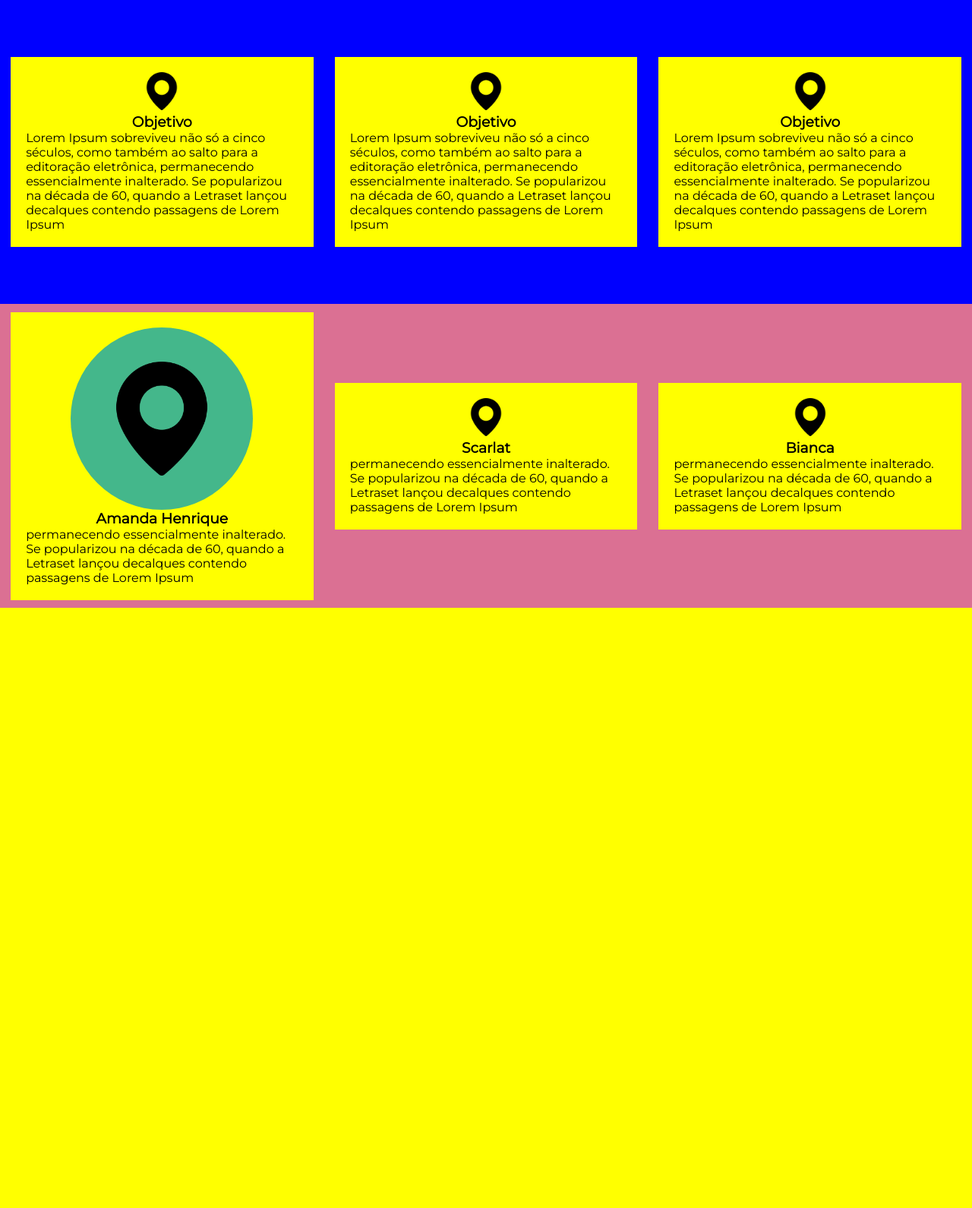
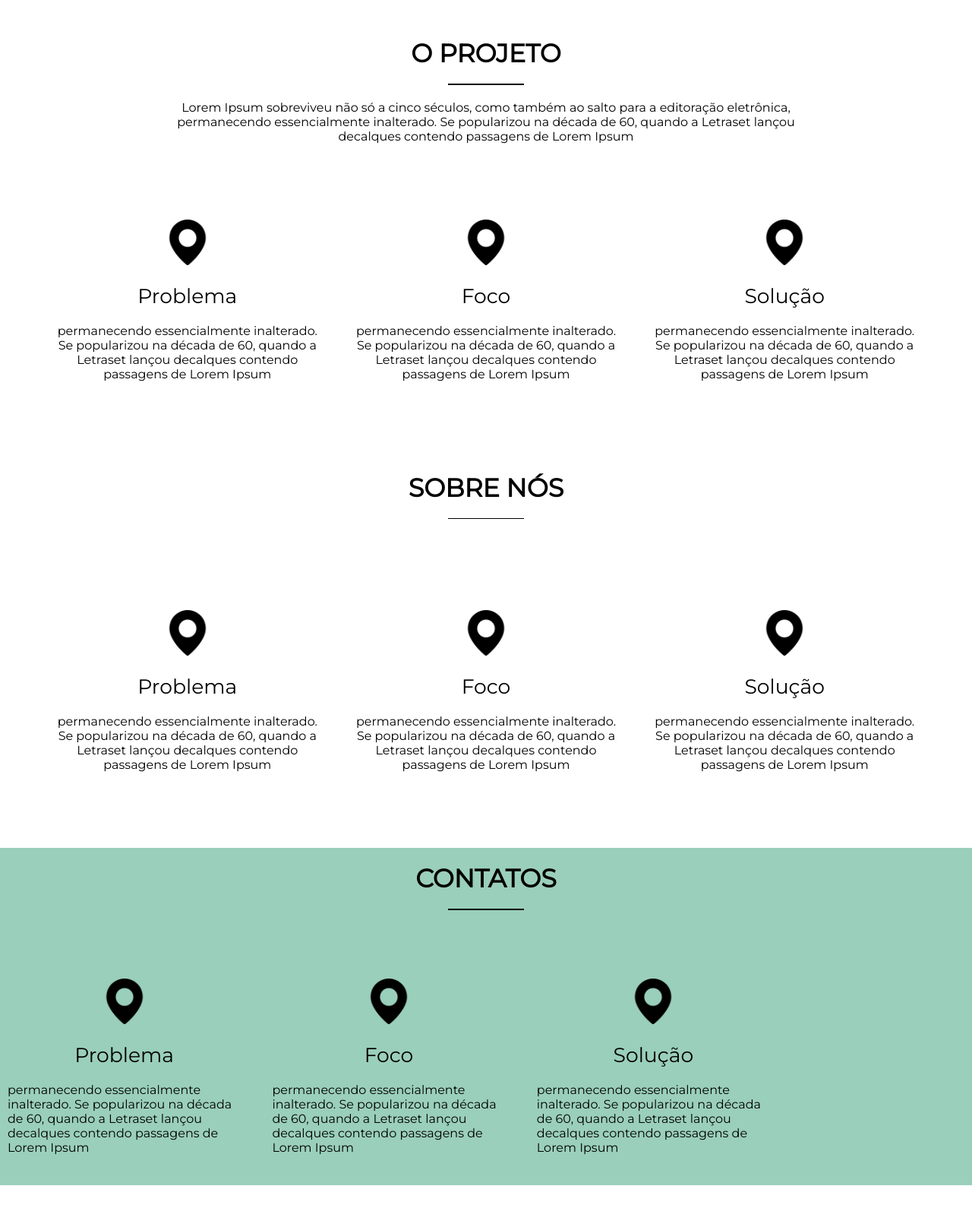
Before and after one commit to AmandaHenrique/demoday-django, a Django app: page / in a window 1280 px wide. Shown: the part 80-1670 px from the top of the page at 76% size. Before the commit the page ends 880 px from the top, so only its background shows below. Run offline with Django 3.2, Linux system fonts and the light colour scheme.

Commit message:
Adicao de secoes que compoem a estrutura e reponsividade

```diff
--- a/app/static/responsive.css
+++ b/app/static/responsive.css
@@ -1,3 +1,16 @@
+@media (max-width: 850px){
+
+    div.conteudo{
+        flex-direction: column;
+    }
+
+    .conteudo div{
+        width: 60%;
+    }
+}
+
+
+
 @media (max-width: 768px){
 
     #hamburguer{
@@ -9,28 +22,4 @@
         display: none;
     }
 
-    section{
-        flex-direction: column;
-        align-items: center;
-        justify-content: space-around;
-        height: 150vh;
-    }
-
-
-
-
-
-    section div{
-        height: 30vh;
-        width: 60vw;
-    }
-
-    section#sobre{
-        height: 200vh;
-    }
-
-    section#sobre div{
-        height: 65vh;
-    }
-
 }
--- a/app/static/style.css
+++ b/app/static/style.css
@@ -1,11 +1,18 @@
 *{
     margin: 0px;
     font-family: 'Montserrat', sans-serif;
+
 }
 
 body{
     margin: 0;
 }
+div.container{
+    display: flex;
+    flex-direction: column;
+    align-items: center;
+}
+
 a{
     text-decoration: none;
     color: white;
@@ -85,46 +92,90 @@ span {
 
 
 
-/*SECTION DE DETALHES*/
+/*SECTION DE PROJETO*/
 section{
-    background-color: blue;
-    width: 100%;
-    height: 400px;
+    width: 90%;
+}
+
+#o-projeto , #detalhes{
+    text-align: center;
     display: flex;
-    justify-content: space-around;
-    align-items: center;
+    flex-direction: column;
+    justify-content: center;
+    align-items: center
+}
+
+#o-projeto{
+    width: 70%;
 }
 
 section div{
-    padding: 20px;
-    background-color: yellow;
-    width: 28%;
+    margin-top: 30px;
+    margin-bottom: 30px;
+    width: 100%;
     display: flex;
     flex-direction: column;
-    justify-content: center;
     align-items: center;
-}
-
-i img{
-    height: 50px;
-    width: 50px;
-}
-
-
-section#sobre{
-    background-color: palevioletred
 }
 
 
 
-div.round{
-    width: 200px;
-    height: 200px;
-    background-color: #44B78B;
-    border-radius: 200px;
+/*SECTION DE DETALHES*/
+
+.conteudo{
+    display: flex;
+    flex-direction: row;
+    justify-content: space-between;
 }
 
-div.round img{
-    width: 150px;
-    height: 150px;
+.conteudo div{
+    width: 30%;
+    padding: 10px;
 }
+
+/*SECTION DE CONTATOS*/
+
+#contatos{
+    background-color: rgb(154, 207, 187);
+    width: 100%;
+
+}
+
+#contatos div.conteudo{
+    width: 80%;
+}
+
+
+
+
+
+
+
+
+
+h4{
+    font-weight: 100;
+    font-size: 20pt;
+    margin-bottom: 20px;
+}
+
+h3{
+    text-transform: uppercase;
+    margin: 20px;
+    font-size: 25pt;
+    font-weight: 700;
+}
+
+hr{
+    margin-bottom: 20px;
+    width: 100px;
+    height: 1.5px;
+    background-color: black;
+    border: none;
+
+}
+
+img{
+    width: 60px;
+    margin: 0px 0px 20px 0px;
+}
--- a/app/templates/index.html
+++ b/app/templates/index.html
@@ -3,6 +3,8 @@
 {% load staticfiles %}
 
 {% block content %}
+
+
     <nav>
         <div id="nav-logo">
             <a href="">O LOGO AQUI</a>
@@ -30,54 +32,114 @@
         <li><a href="">Contatos</a></li>
     </ul>
 
+<div class="container">
+    <section id="o-projeto">
+        <div>
+            <h3>o projeto</h3>
+            <hr>
+            Lorem Ipsum sobreviveu não só a cinco séculos, como também ao salto para a editoração eletrônica, permanecendo essencialmente inalterado. Se popularizou na década de 60, quando a Letraset lançou decalques contendo passagens de Lorem Ipsum
+        </div>
+    </section>
+
     <section id="detalhes">
+
+        <div class="conteudo">
+
             <div>
                 <i><img src="{% static 'placeholder.png'%}" alt=""></i>
-            <h3>Objetivo</h3>
-            <p>Lorem Ipsum sobreviveu não só a cinco séculos, como também ao salto para a editoração eletrônica, permanecendo essencialmente inalterado. Se popularizou na década de 60, quando a Letraset lançou decalques contendo passagens de Lorem Ipsum</p>
+                <h4>Problema</h4>
+                <p> permanecendo essencialmente inalterado. Se popularizou na década de 60, quando a Letraset lançou decalques contendo passagens de Lorem Ipsum</p>
 
             </div>
 
             <div>
                 <i><img src="{% static 'placeholder.png'%}" alt=""></i>
-            <h3>Objetivo</h3>
-            <p>Lorem Ipsum sobreviveu não só a cinco séculos, como também ao salto para a editoração eletrônica, permanecendo essencialmente inalterado. Se popularizou na década de 60, quando a Letraset lançou decalques contendo passagens de Lorem Ipsum</p>
+                <h4>Foco</h4>
+                <p> permanecendo essencialmente inalterado. Se popularizou na década de 60, quando a Letraset lançou decalques contendo passagens de Lorem Ipsum</p>
 
             </div>
 
             <div>
                 <i><img src="{% static 'placeholder.png'%}" alt=""></i>
-            <h3>Objetivo</h3>
-            <p>Lorem Ipsum sobreviveu não só a cinco séculos, como também ao salto para a editoração eletrônica, permanecendo essencialmente inalterado. Se popularizou na década de 60, quando a Letraset lançou decalques contendo passagens de Lorem Ipsum</p>
+                <h4>Solução</h4>
+                <p> permanecendo essencialmente inalterado. Se popularizou na década de 60, quando a Letraset lançou decalques contendo passagens de Lorem Ipsum</p>
 
             </div>
-
+        </div>
     </section>
 
 
-    <section id="sobre">
-            <div>
-                <div class="round">
-                    <img src="{% static 'placeholder.png'%}" alt="">
-                </div>
 
 
-                <h3>Amanda Henrique</h3>
+
+
+<section id="sobre-nos">
+        <div>
+            <h3>sobre nós</h3>
+            <hr>
+        </div>
+    </section>
+
+    <section id="detalhes">
+
+        <div class="conteudo">
+
+            <div>
+                <i><img src="{% static 'placeholder.png'%}" alt=""></i>
+                <h4>Problema</h4>
                 <p> permanecendo essencialmente inalterado. Se popularizou na década de 60, quando a Letraset lançou decalques contendo passagens de Lorem Ipsum</p>
+
             </div>
 
             <div>
                 <i><img src="{% static 'placeholder.png'%}" alt=""></i>
-                <h3>Scarlat</h3>
+                <h4>Foco</h4>
                 <p> permanecendo essencialmente inalterado. Se popularizou na década de 60, quando a Letraset lançou decalques contendo passagens de Lorem Ipsum</p>
+
             </div>
 
             <div>
                 <i><img src="{% static 'placeholder.png'%}" alt=""></i>
-                <h3>Bianca</h3>
+                <h4>Solução</h4>
                 <p> permanecendo essencialmente inalterado. Se popularizou na década de 60, quando a Letraset lançou decalques contendo passagens de Lorem Ipsum</p>
+
+            </div>
+        </div>
+    </section>
+
 </div>
 
+
+
+<section id="contatos">
+        <div>
+            <h3>contatos</h3>
+            <hr>
+        </div>
+
+        <div class="conteudo">
+
+            <div>
+                <i><img src="{% static 'placeholder.png'%}" alt=""></i>
+                <h4>Problema</h4>
+                <p> permanecendo essencialmente inalterado. Se popularizou na década de 60, quando a Letraset lançou decalques contendo passagens de Lorem Ipsum</p>
+
+            </div>
+
+            <div>
+                <i><img src="{% static 'placeholder.png'%}" alt=""></i>
+                <h4>Foco</h4>
+                <p> permanecendo essencialmente inalterado. Se popularizou na década de 60, quando a Letraset lançou decalques contendo passagens de Lorem Ipsum</p>
+
+            </div>
+
+            <div>
+                <i><img src="{% static 'placeholder.png'%}" alt=""></i>
+                <h4>Solução</h4>
+                <p> permanecendo essencialmente inalterado. Se popularizou na década de 60, quando a Letraset lançou decalques contendo passagens de Lorem Ipsum</p>
+
+            </div>
+        </div>
 </section>
 
 
```
Lines whose indentation alone changed are shown as unchanged.
